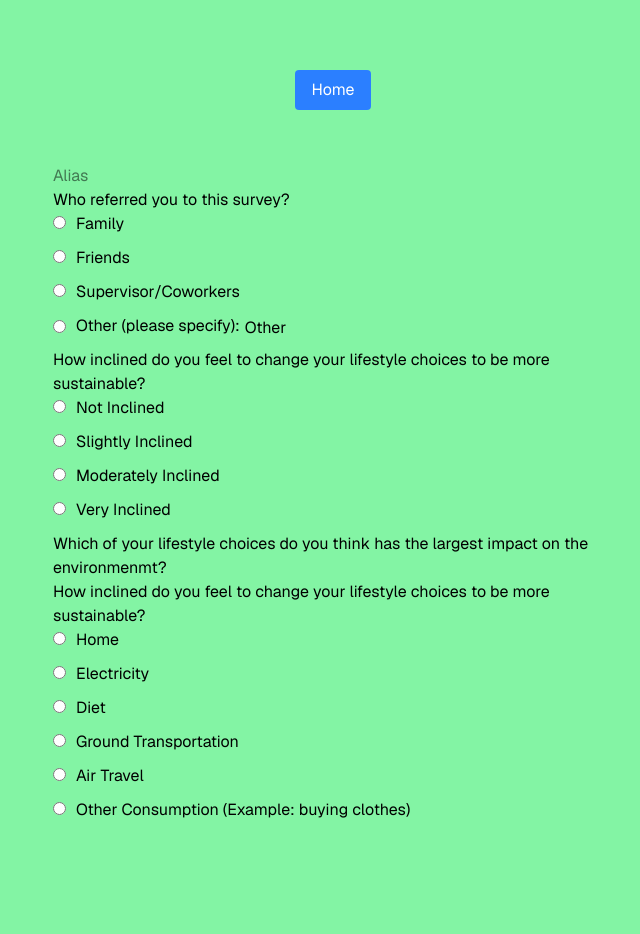
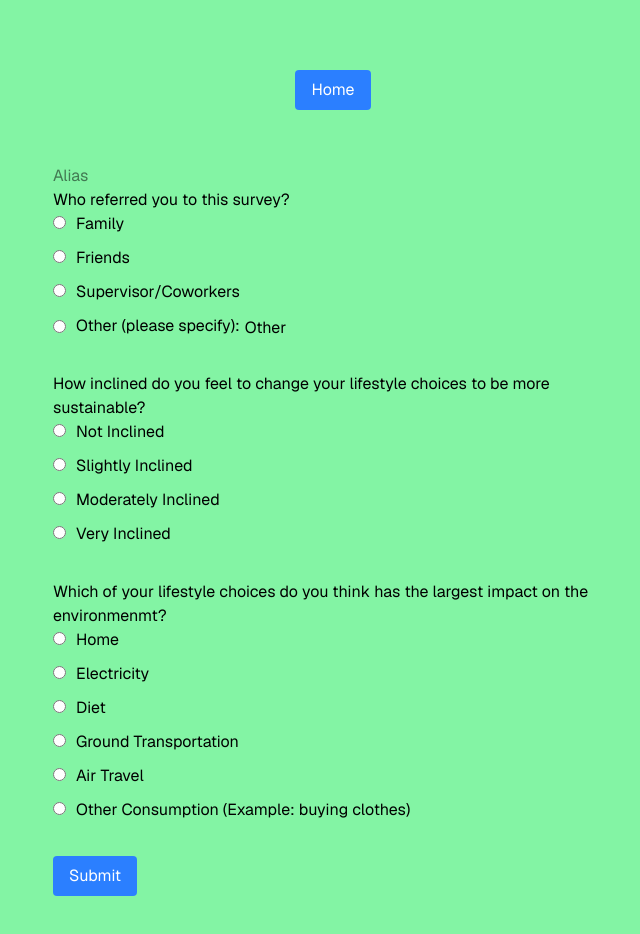
Before and after one commit to Fluxx7/climateaction, a Next.js app in the folder webapp/climate-action-app/: page /survey in a window 1280 px wide. Shown: the top 934 px of the page, without its empty margins (307-947 px from the left). Built offline with nearby package versions, Linux system fonts and the light colour scheme.

Commit message:
Add line breaks between questions and submit button

```diff
--- a/webapp/climate-action-app/src/app/survey/page.tsx
+++ b/webapp/climate-action-app/src/app/survey/page.tsx
@@ -169,6 +169,7 @@
                         className="input-field"
                     />
 
+                    <br/>
                     {/* Referred By */}
                     <fieldset>
                         <legend>Who referred you to this survey?</legend>
@@ -204,6 +205,7 @@
                         />
                     </fieldset>
 
+                    <br/>
                     {/* Inclination to Change */}
                     <fieldset>
                         <legend>How inclined do you feel to change your lifestyle choices to be more sustainable?</legend>
@@ -221,10 +223,10 @@
                         ))}
                     </fieldset>
 
-                    {/* Largest Impact Choice */}
+                    <br/>
+                    {/*Largest Impact Choice */}
                     <fieldset>
                         <legend>Which of your lifestyle choices do you think has the largest impact on the environmenmt?</legend>
-                        <legend>How inclined do you feel to change your lifestyle choices to be more sustainable?</legend>
                         {carbonFootprintCategories.map(option => (
                             <label key={option.value}>
                                 <input
@@ -238,6 +240,12 @@
                             </label>
                         ))}
                     </fieldset>
+
+                    <br/>
+                    {/* Submit Button */}
+                    <div>
+                        <button type="submit" className="calc-btn">Submit</button>
+                    </div>
                 </form>
             </main>
         </div>
```
